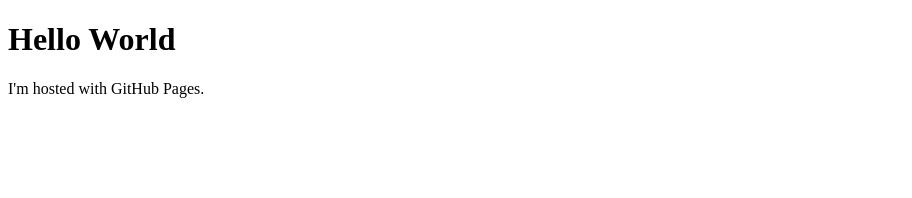
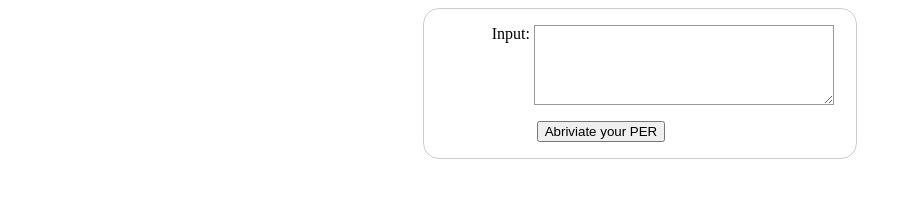
Before and after one commit to themccarrons/themccarrons.github.io, a plain HTML site: page index.html in a window 1280 px wide. Shown: the whole page, without its empty margins (0-912 px from the left). Drawn offline with Linux system fonts and the light colour scheme.

Commit message:
Update index.html

```diff
--- a/index.html
+++ b/index.html
@@ -1,7 +1,85 @@
 <!DOCTYPE html>
 <html>
-<body>
-<h1> Hello World</h1>
-<p>I'm hosted with GitHub Pages.</p>
-</body>
+
+
+
+
+<form action="/abbr.php" method="post">
+  <div>
+    <label for="input">Input:</label>
+    <textarea id="input" name="per_input"></textarea>
+  </div>
+
+  <div class="button">
+    <button type="submit">Abriviate your PER</button>
+  </div>
+</form>
+
+
+
+
+
+
+<style>
+form {
+  /* Just to center the form on the page */
+  margin: 0 auto;
+  width: 400px;
+  /* To see the outline of the form */
+  padding: 1em;
+  border: 1px solid #CCC;
+  border-radius: 1em;
+}
+
+form div + div {
+  margin-top: 1em;
+}
+
+label {
+  /* To make sure that all labels have the same size and are properly aligned */
+  display: inline-block;
+  width: 90px;
+  text-align: right;
+}
+
+input, textarea {
+  /* To make sure that all text fields have the same font settings
+     By default, textareas have a monospace font */
+  font: 1em sans-serif;
+
+  /* To give the same size to all text fields */
+  width: 300px;
+  box-sizing: border-box;
+
+  /* To harmonize the look & feel of text field border */
+  border: 1px solid #999;
+}
+
+input:focus, textarea:focus {
+  /* To give a little highlight on active elements */
+  border-color: #000;
+}
+
+textarea {
+  /* To properly align multiline text fields with their labels */
+  vertical-align: top;
+
+  /* To give enough room to type some text */
+  height: 5em;
+}
+
+.button {
+  /* To position the buttons to the same position of the text fields */
+  padding-left: 90px; /* same size as the label elements */
+}
+
+button {
+  /* This extra margin represent roughly the same space as the space
+     between the labels and their text fields */
+  margin-left: .5em;
+}
+
+</style>
+
+
 </html>
```
